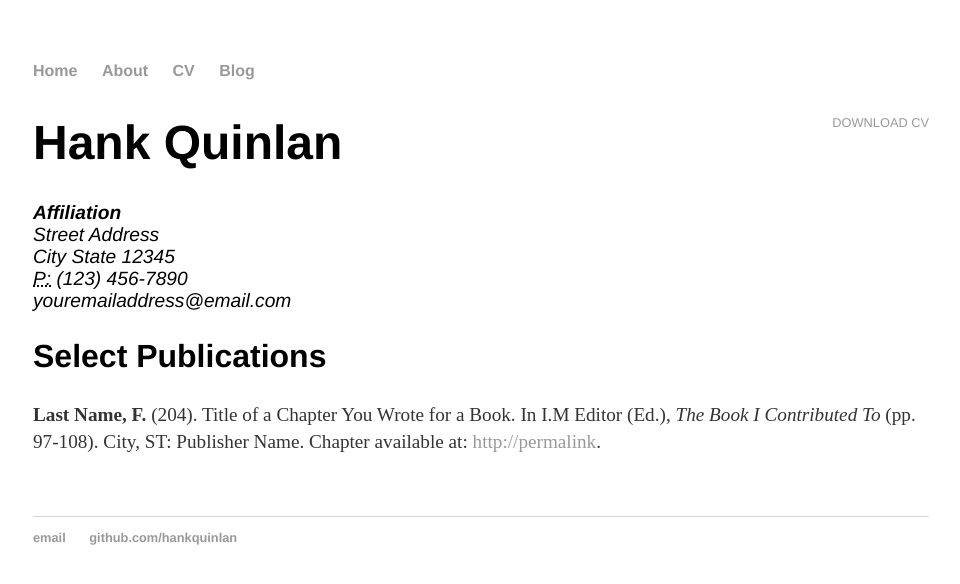
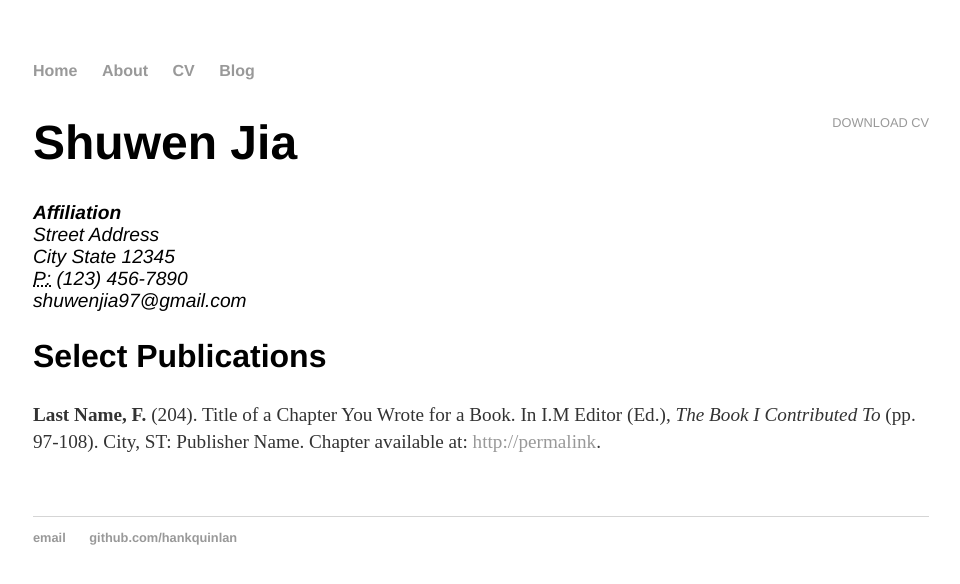
Before and after one commit to SJ202170306/SJ202170306.github.io, a Jekyll site: the page built from cv/index.html, in a window 1280 px wide. Shown: the top 584 px of the page, without its empty margins (159-1119 px from the left). Built offline with Jekyll 4.4.1, drawn with Linux system fonts in a browser that asks for light colours.

Commit message:
Update index.html

```diff
--- a/cv/index.html
+++ b/cv/index.html
@@ -1,17 +1,17 @@
 ---
 layout: default
-title: CV of Your Name
+title: CV of Shuwen Jia
 ---
 
 	<div class="cv">
 		<a href="#" class="download" title="Download CV as PDF">Download CV</a>
-					<h1>Hank Quinlan</h1>
+					<h1>Shuwen Jia</h1>
 					<address>
 					<strong>Affiliation</strong><br>
 					Street Address<br>
 					City State 12345<br>
 					<abbr title="phone">P:</abbr> (123) 456-7890<br>
-					<span class="obfuscate">youremailaddress@email.com</span>
+					<span class="obfuscate">shuwenjia97@gmail.com</span>
 					</address>
 
 					<h2>Select Publications</h2>
```
